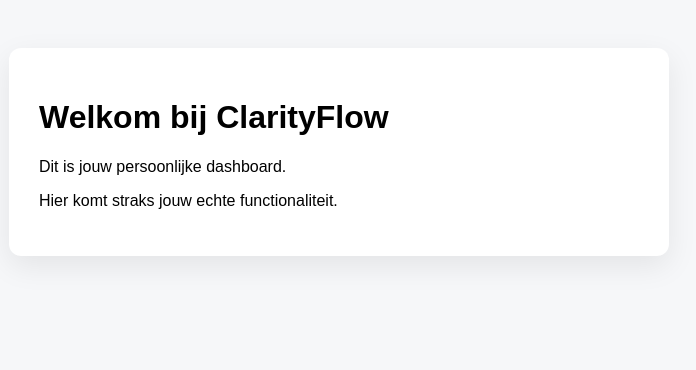
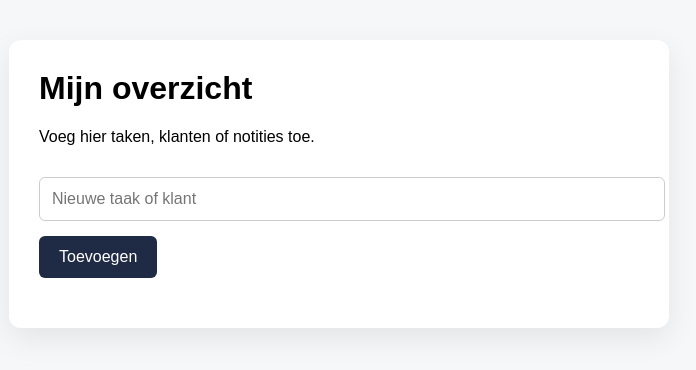
Before and after one commit to A3aaaaan/clarityflow, a website: page dashboard.html in a window 1280 px wide. Shown: the whole page, without its empty margins (301-997 px from the left). Drawn offline with Linux system fonts and the light colour scheme.

Commit message:
Clean working dashboard with addable items

```diff
--- a/dashboard.html
+++ b/dashboard.html
@@ -8,6 +8,7 @@
       font-family: Arial, sans-serif;
       background: #f6f7f9;
       padding: 40px;
+      margin: 0;
     }
     .card {
       background: white;
@@ -17,13 +18,64 @@
       margin: auto;
       box-shadow: 0 10px 30px rgba(0,0,0,0.08);
     }
+    h1 {
+      margin-top: 0;
+    }
+    input {
+      width: 100%;
+      padding: 12px;
+      margin: 15px 0;
+      border-radius: 6px;
+      border: 1px solid #ccc;
+      font-size: 16px;
+    }
+    button {
+      padding: 12px 20px;
+      background: #1f2a44;
+      color: white;
+      border: none;
+      border-radius: 6px;
+      cursor: pointer;
+      font-size: 16px;
+    }
+    ul {
+      list-style: none;
+      padding: 0;
+      margin-top: 20px;
+    }
+    li {
+      background: #f1f3f6;
+      padding: 10px 14px;
+      border-radius: 6px;
+      margin-bottom: 8px;
+    }
   </style>
 </head>
+
 <body>
   <div class="card">
-    <h1>Welkom bij ClarityFlow</h1>
-    <p>Dit is jouw persoonlijke dashboard.</p>
-    <p>Hier komt straks jouw echte functionaliteit.</p>
+    <h1>Mijn overzicht</h1>
+    <p>Voeg hier taken, klanten of notities toe.</p>
+
+    <input id="itemInput" type="text" placeholder="Nieuwe taak of klant">
+    <button onclick="addItem()">Toevoegen</button>
+
+    <ul id="list"></ul>
   </div>
+
+  <script>
+    function addItem() {
+      const input = document.getElementById("itemInput");
+      const list = document.getElementById("list");
+
+      if (input.value.trim() === "") return;
+
+      const li = document.createElement("li");
+      li.textContent = input.value;
+      list.appendChild(li);
+
+      input.value = "";
+    }
+  </script>
 </body>
 </html>
```
